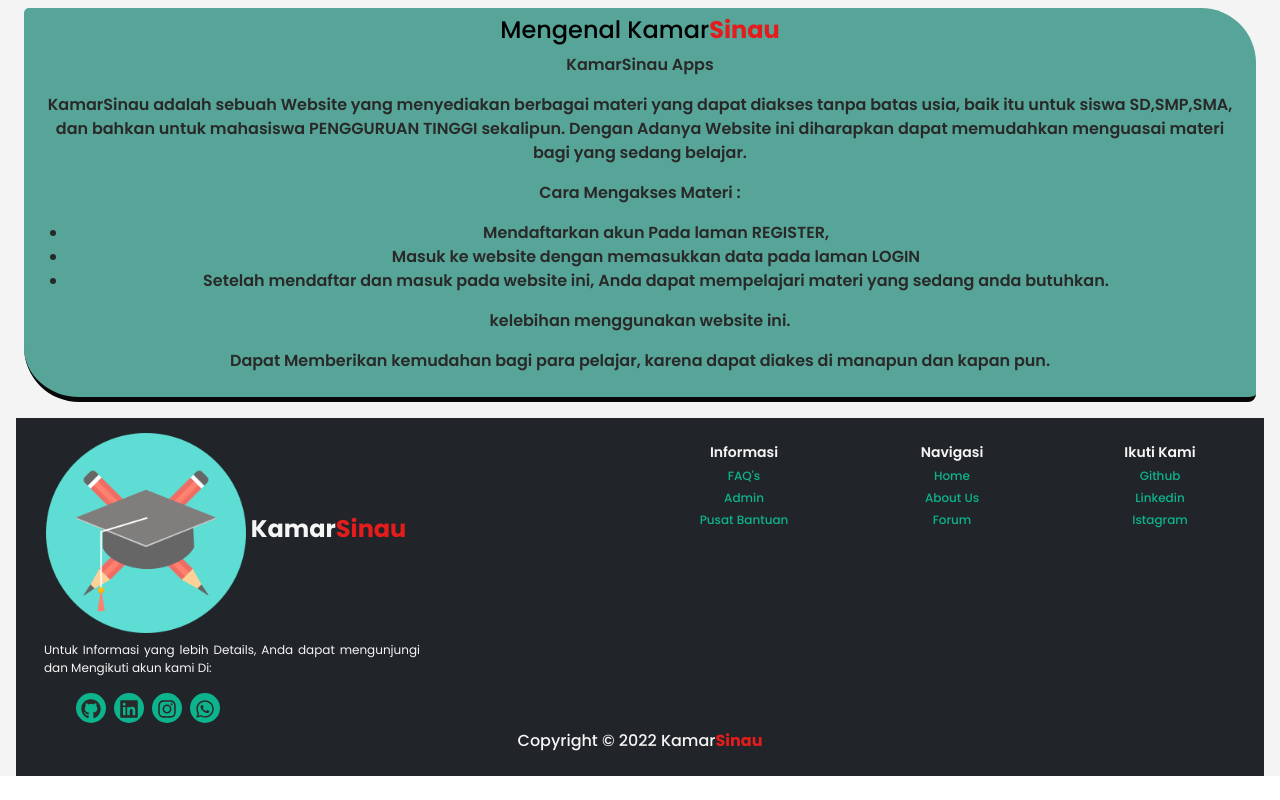
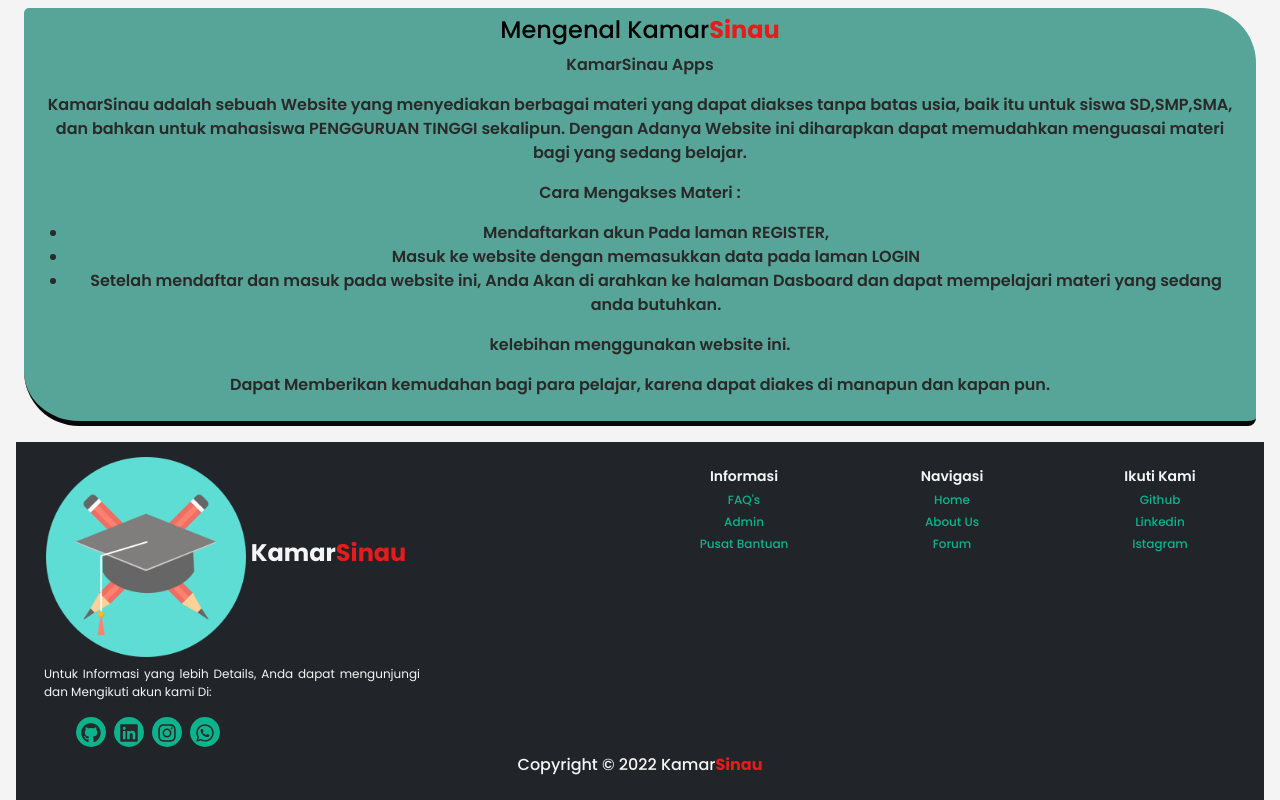
Before and after one commit to IntanNuzulina/KamarSinau-WebApp, a React (Create React App) app: page / in a window 1280 px wide. Shown: the part 801-1601 px from the top of the page. Before the commit the page ends 1577 px from the top, so only its background shows below. Built offline with nearby package versions, Linux system fonts and the light colour scheme; no server answers.

Commit message:
menambahkan penjelasan di bagian instruction home

```diff
--- a/src/components/Introduction.js
+++ b/src/components/Introduction.js
@@ -14,7 +14,7 @@ function Introduction() {
                             <ul>
                                 <li>Mendaftarkan akun Pada laman REGISTER,</li>
                                 <li>Masuk ke website dengan memasukkan data pada laman LOGIN</li>
-                                <li>Setelah mendaftar dan masuk pada website ini, Anda dapat mempelajari materi yang sedang anda butuhkan.</li>
+                                <li>Setelah mendaftar dan masuk pada website ini, Anda Akan di arahkan ke halaman Dasboard dan dapat mempelajari materi yang sedang anda butuhkan.</li>
                             </ul>
                             <p>kelebihan menggunakan website ini.</p>
                             <p>Dapat Memberikan kemudahan bagi para pelajar, karena dapat diakes  di manapun dan kapan pun.</p>
```
